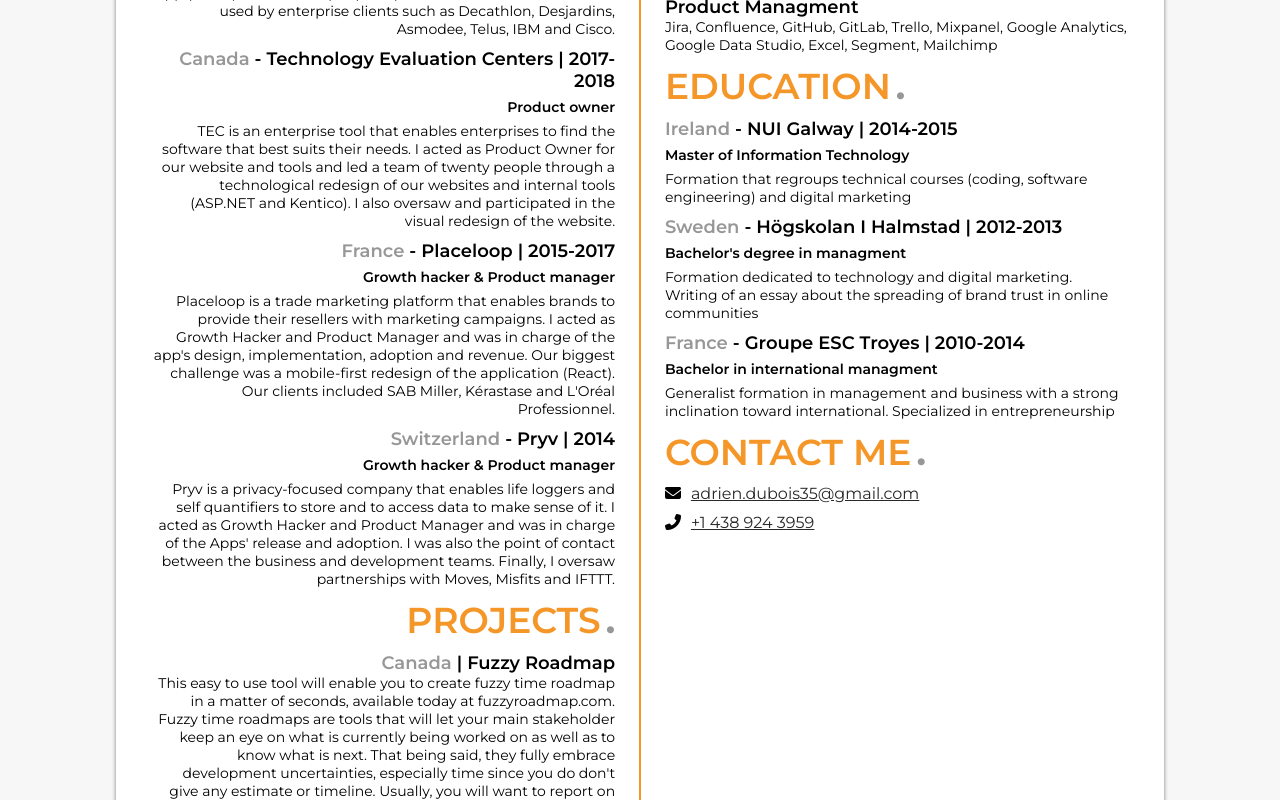
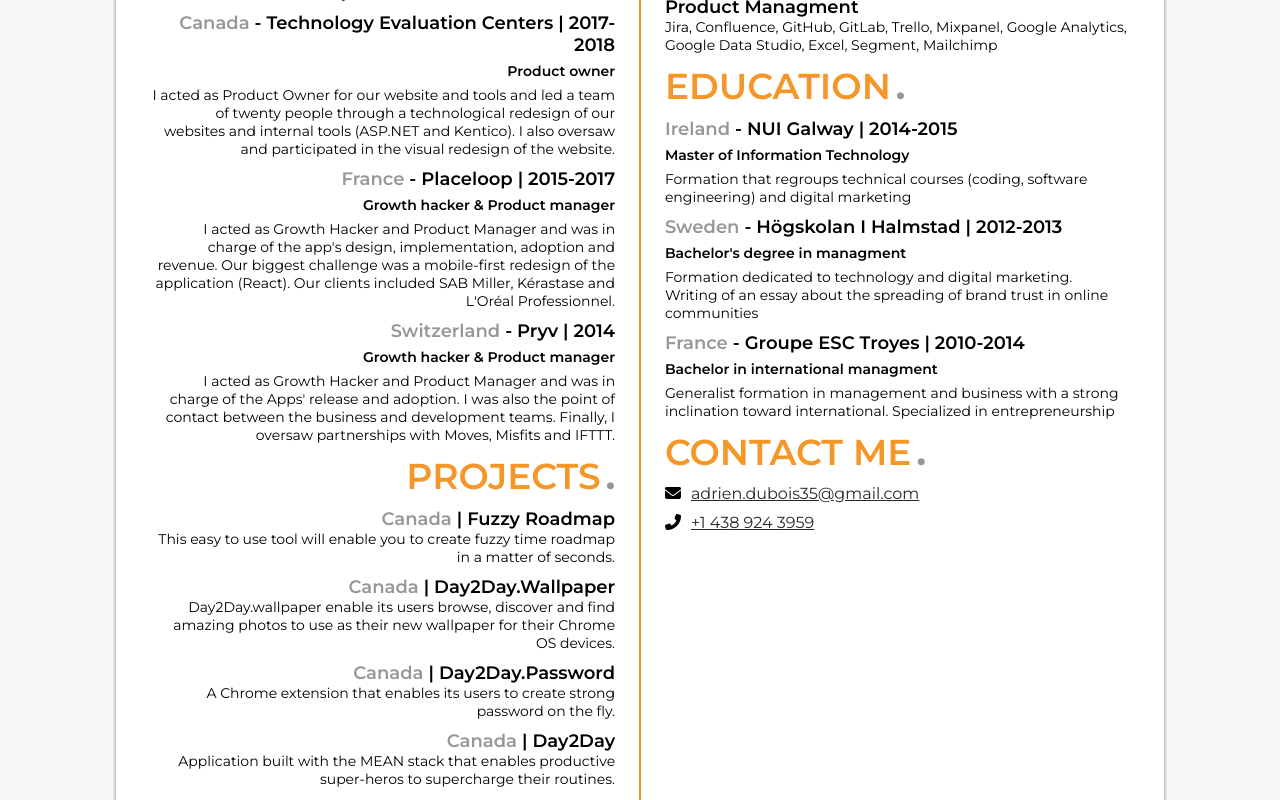
Before and after one commit to Armitage35/portfolio, a Vue app: page /#/cv in a window 1280 px wide. Shown: the part 520-1320 px from the top of the page. Built offline with nearby package versions, Linux system fonts and the light colour scheme.

Commit message:
Please linter gods

```diff
--- a/src/Views/CV/CV.scss
+++ b/src/Views/CV/CV.scss
@@ -4,29 +4,31 @@
 // Style
 .cv__container {
 	background-color: #F7F7F7;
+	padding-top: 5%;
 }
 
 .cv {
+	width: 80%;
 	margin: 5% auto;
-	width: 80%;
+	background-color: $white;
+	margin-top: 0;
 	box-shadow: $defaultShadow;
 	padding: 12px;
 	padding-bottom: 0;
-	background-color: $white;
 }
 
 .header__veryTop{
 	display: flex;
+	margin: 24px;
 	justify-content: space-between;
-	margin: 24px;
 }
 
 .header__hi {
+	margin: 0px 3px;
 	color: $orange;
 	font-weight: $bold;
 	text-transform: uppercase;
 	font-size: 90px;
-	margin: 0px 3px;
 	margin-right: 24px;
 }
 
@@ -46,8 +48,8 @@
 }
 
 .cv__content {
+	display: flex;
 	margin-top: 12px;
-	display: flex;
 	justify-content: center;
 }
 
@@ -71,12 +73,12 @@
 }
 
 .cv__footer {
+	margin: 10px 40px;
 	color: $white;
+	background-color: $orange;
 	text-transform: uppercase;
 	font-weight: $bold;
 	text-align: center;
-	background-color: $orange;
 	padding: 20px;
-	margin: 10px 40px;
 	font-size: 32px;
 }
--- a/src/Views/CV/CV.vue
+++ b/src/Views/CV/CV.vue
@@ -59,26 +59,26 @@
 					place: 'Jogogo',
 					country: 'Canada',
 					duration: '2018-2019',
-					description: 'Jogogo is a physical space analytics tool that lets its users track and engage their visitors based on their activity. I was the Product Owner for both the App and the API and implemented a SCRUM process that enabled us to complete the redesigns of both our App (React) and our API (GraphQL). Both of the APP and API were used by enterprise clients such as Decathlon, Desjardins, Asmodee, Telus, IBM and Cisco.'
+					description: 'I was the Product Owner for both the App and the API and implemented a SCRUM process that enabled us to complete the redesigns of both our App (React) and our API (GraphQL). Both of the APP and API were used by enterprise clients such as Decathlon, Desjardins, Asmodee, Telus, IBM and Cisco.'
 				}, {
 					name: 'Product owner',
 					place: 'Technology Evaluation Centers',
 					country: 'Canada',
 					duration: '2017-2018',
-					description: 'TEC is an enterprise tool that enables enterprises to find the software that best suits their needs. I acted as Product Owner for our website and tools and led a team of twenty people through a technological redesign of our websites and internal tools (ASP.NET and Kentico). I also oversaw and participated in the visual redesign of the website.'
+					description: 'I acted as Product Owner for our website and tools and led a team of twenty people through a technological redesign of our websites and internal tools (ASP.NET and Kentico). I also oversaw and participated in the visual redesign of the website.'
 				},
 				{
 					name: 'Growth hacker & Product manager',
 					place: 'Placeloop',
 					country: 'France',
 					duration: '2015-2017',
-					description: 'Placeloop is a trade marketing platform that enables brands to provide their resellers with marketing campaigns. I acted as Growth Hacker and Product Manager and was in charge of the app\'s design, implementation, adoption and revenue. Our biggest challenge was a mobile-first redesign of the application (React). Our clients included SAB Miller, Kérastase and L\'Oréal Professionnel.'
+					description: 'I acted as Growth Hacker and Product Manager and was in charge of the app\'s design, implementation, adoption and revenue. Our biggest challenge was a mobile-first redesign of the application (React). Our clients included SAB Miller, Kérastase and L\'Oréal Professionnel.'
 				},
 				{
 					name: 'Growth hacker & Product manager',
 					place: 'Pryv',
 					country: 'Switzerland',
-					description: 'Pryv is a privacy-focused company that enables life loggers and self quantifiers to store and to access data to make sense of it. I acted as Growth Hacker and Product Manager and was in charge of the Apps\' release and adoption. I was also the point of contact between the business and development teams. Finally, I oversaw partnerships with Moves, Misfits and IFTTT.',
+					description: 'I acted as Growth Hacker and Product Manager and was in charge of the Apps\' release and adoption. I was also the point of contact between the business and development teams. Finally, I oversaw partnerships with Moves, Misfits and IFTTT.',
 					duration: '2014'
 				}],
 				skills: [
@@ -112,26 +112,26 @@
 					date: '2019',
 					country: 'Canada',
 					link: 'https://github.com/Armitage35/fuzzy-roadmap/',
-					description: 'This easy to use tool will enable you to create fuzzy time roadmap in a matter of seconds, available today at fuzzyroadmap.com. Fuzzy time roadmaps are tools that will let your main stakeholder keep an eye on what is currently being worked on as well as to know what is next. That being said, they fully embrace development uncertainties, especially time since you do don\'t give any estimate or timeline. Usually, you will want to report on four basic timelines: in progress, soon, later, done.'
+					description: 'This easy to use tool will enable you to create fuzzy time roadmap in a matter of seconds.'
 				},
 				{
 					name: 'Day2Day.wallpaper',
 					date: '2018',
 					country: 'Canada',
 					link: 'https://github.com/Armitage35/day2day.wallpaper',
-					description: 'Chrome OS is an amazing OS but its wallpaper managment abilities are lacking, at best. Day2Day.wallpaper enable its users browse, discover and find amazing photos to use as their new wallpaper for their Chrome OS devices.'
+					description: 'Day2Day.wallpaper enable its users browse, discover and find amazing photos to use as their new wallpaper for their Chrome OS devices.'
 				},{
 					name: 'Day2Day.password',
 					date: '2018',
 					country: 'Canada',
 					link: 'https://github.com/Armitage35/day2day.password',
-					description: 'Day2Day password is a Chrome extension that enables its users to create strong password on the fly. This encourages you to use unique and strong password on each service you create an account for.'
+					description: 'A Chrome extension that enables its users to create strong password on the fly.'
 				},{
 					name: 'Day2Day',
 					date: '2017-2018',
 					country: 'Canada',
 					link: 'https://github.com/Armitage35/day2day',
-					description: 'Day2Day is a Chrome extension for people who want to get more out of their days. It acts as a new homepage and provides you with a todo list, a notepad and access to your Pocket read list. It does that and displays amazing pictures from Unsplash as well as the weather to make sure you can truely get it all done in one place.'
+					description: ' Application built with the MEAN stack that enables productive super-heros to supercharge their routines.'
 				}]
 		}}
 	}
--- a/src/Views/CV/cvSection/cvEntry/cvEntry.scss
+++ b/src/Views/CV/cvSection/cvEntry/cvEntry.scss
@@ -17,9 +17,9 @@
 }
 
 .entry__role {
+	margin: 6px 0;
 	font-weight: $semiBold;
 	font-size: 14px;
-	margin: 6px 0;
 }
 
 .entry__body {
--- a/src/Views/CV/cvSection/cvSection.scss
+++ b/src/Views/CV/cvSection/cvSection.scss
@@ -1,9 +1,9 @@
 .section__name {
+	margin: 5px 0;
+	color: $orange;
 	text-transform: uppercase;
-	color: $orange;
 	font-weight: $semiBold;
 	font-size: 36px;
-	margin: 5px 0;
 }
 
 .section__nameEmphasis {
```
